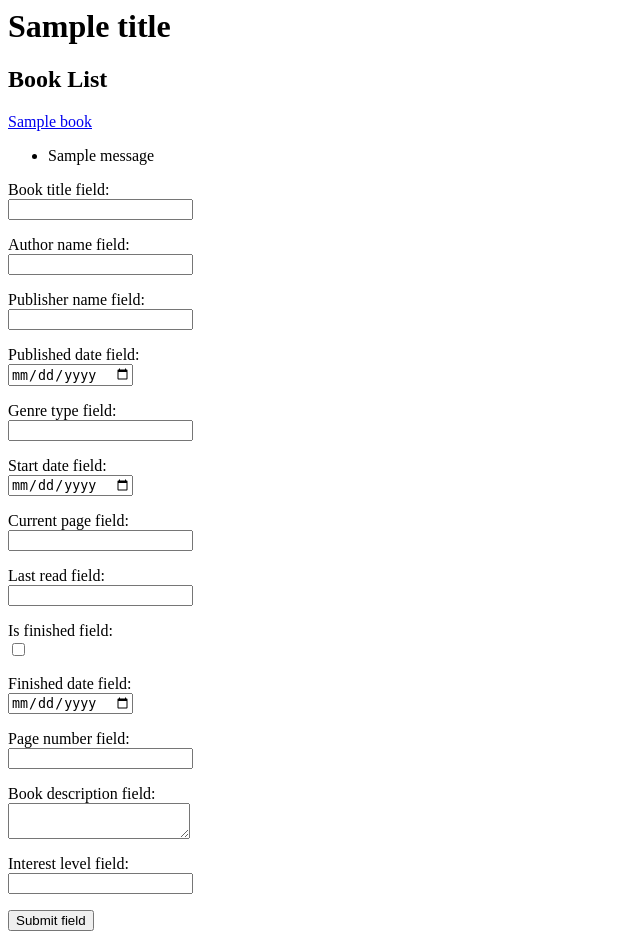
After one commit to Nkbloma/BookkeeperWebapp, a Flask app: template webapp/templates/createbook.html in a window 1280 px wide. The commit adds this page. Shown: the whole page, without its empty margins (0-640 px from the left). Run offline with Flask 2, Linux system fonts and the light colour scheme; the template is opened without the code that fills it: most values are stand-ins (such as "Sample title", 1, 10 or a date in 2020); one stand-in notice (Sample message) is shown; form fields are guessed from the names that the template uses; parts of the project's set-up code (start-up, migrations or seed data) failed here and were passed over.

Commit message:
Added forms and layout for an insert form

```diff
--- a/webapp/models.py
+++ b/webapp/models.py
@@ -15,6 +15,7 @@ class bookrecord_table(db.Model):
     book_description = db.Column(db.Text)
     current_page = db.Column(db.Integer)
     interest_level = db.Column(db.Integer)
+    last_read_date = db.Column(db.Date)
 
     #Relationships. These are basically how python does joins.
     get_author = db.relationship('author_table', backref='written_books', lazy=True)
@@ -41,7 +42,7 @@ class genre_table(db.Model):
     genre_name = db.Column(db.String(255))
 
     def __repr__(self):
-        return '<Genre Id: {} \n Genre name: {}'.format(self.genre_id, self.genre_name)
+        return '<Genre Id: {} Genre name: {}\n'.format(self.genre_id, self.genre_name)
 
 genrebook_junctiontable = db.Table('genrebook_junctiontable', db.metadata,
     db.Column('genre_junctionid', db.Integer, db.ForeignKey('genre_table.genre_id')),
--- a/webapp/routes.py
+++ b/webapp/routes.py
@@ -1,13 +1,13 @@
 from webapp import app
-from flask import Flask, redirect, render_template
+from flask import Flask, redirect, flash, render_template, url_for
 from webapp import db
 from webapp.models import bookrecord_table, author_table, genre_table, publisher_table #genrebook_junctiontable
+from webapp.forms import CreateBookForm
 
 @app.route('/')
 @app.route('/records')
 def records():
     Book = bookrecord_table.query.all()
-
     return render_template("index.html", title="records", books = Book)
 
 @app.route('/bookrecord/<thisBooksTitle>')
@@ -25,7 +25,7 @@ def bookrecord(thisBooksTitle):
     thisBooksIsFinished = thisBooksRecords.is_finished
     thisBooksFinishDate = thisBooksRecords.finished_date
     thisBooksDescription = thisBooksRecords.book_description
-
+    thisBooksLastReadDate = thisBooksRecords.last_read_date
 
     return render_template("bookrecord.html",
     Title = thisBooksTitle,
@@ -39,13 +39,38 @@ def bookrecord(thisBooksTitle):
     PageLength = thisBooksPageLength,
     IsFinished = thisBooksIsFinished,
     FinishDate = thisBooksFinishDate,
-    Description = thisBooksDescription
+    Description = thisBooksDescription,
+    LastReadDate = thisBooksLastReadDate
     )
 
-@app.route('/createbook')
+@app.route('/createbook', methods=['GET', 'POST'])
 def createbook():
-    return render_template("index.html", title="createbook")
+    createForm = CreateBookForm()
+    if createForm.validate_on_submit():
+        InsertForm(createForm)
+        return redirect('/records')
+
+    return render_template("createbook.html", title="createbook", form=createForm)
 
 @app.route('/info')
 def home():
     return render_template("index.html", title="info")
+
+
+def InsertForm(InsertForm):
+    newbook=bookrecord_table(
+        book_title=InsertForm.bookTitle_field.data,
+        book_author=1,
+        book_publisher=2,
+        publish_date=InsertForm.publishedDate_field.data,
+        start_date=InsertForm.startDate_field.data,
+        is_finished=0,
+        finished_date=None,
+        number_of_pages=125,
+        book_description="Tis a new book",
+        current_page=0,
+        interest_level=2
+    )
+    db.session.add(newbook)
+    db.session.commit()
+    flash("Book title {} author name {}".format(InsertForm.bookTitle_field.data, InsertForm.authorName_field.data))
--- /dev/null
+++ b/webapp/templates/createbook.html
@@ -0,0 +1,57 @@
+            {% extends "index.html" %}
+            {% block content%}
+            {% if form.errors %}
+            <ul class="errors">
+                {% for field_name, field_errors in form.errors|dictsort if field_errors %}
+                    {% for error in field_errors %}
+                        <li>{{ form[field_name].label }}: {{ error }}</li>
+                    {% endfor %}
+                {% endfor %}
+            </ul>
+         {% endif %}
+           <form action="" method="post" novalidate>
+                {{ form.hidden_tag() }}
+                <p>
+                    {{ form.bookTitle_field.label }}: </br> {{ form.bookTitle_field }}
+                </p>
+                <p>
+                    {{ form.authorName_field.label }}: </br> {{ form.authorName_field }}
+                </p>
+                <p>
+                    {{ form.publisherName_field.label }}: </br> {{ form.publisherName_field }}
+                </p>
+                <p>
+                    {{ form.publishedDate_field.label }}: </br> {{ form.publishedDate_field }}
+                </p>
+                <p>
+                    {{ form.genreType_field.label }}: </br> {{ form.genreType_field }}
+                </p>
+                <p>
+                    {{ form.startDate_field.label }}: </br> {{ form.startDate_field }}
+                </p>
+                <p>
+                    {{ form.currentPage_field.label }}: </br> {{ form.currentPage_field }}
+                </p>
+                <p>
+                    {{ form.lastRead_field.label }}: </br> {{ form.lastRead_field }}
+                </p>
+                <p>
+                    {{ form.isFinished_field.label }}: </br> {{ form.isFinished_field }}
+                </p>
+                <p>
+                    {{ form.finishedDate_field.label }}: </br> {{ form.finishedDate_field }}
+                </p>
+                <p>
+                    {{ form.pageNumber_field.label }}: </br> {{ form.pageNumber_field }}
+                </p>
+                <p>
+                    {{ form.bookDescription_field.label }}: </br> {{ form.bookDescription_field }}
+                </p>
+                <p>
+                    {{ form.interestLevel_field.label }}: </br> {{ form.interestLevel_field }}
+                </p>
+                <p>
+                    {{ form.submit_field() }}
+                </p>
+           </form>
+           {%endblock%}
--- a/webapp/templates/index.html
+++ b/webapp/templates/index.html
@@ -13,5 +13,15 @@
                 </a>
             {% endfor %}
 
+            {% with messages = get_flashed_messages() %}
+        {% if messages %}
+        <ul>
+            {% for message in messages %}
+            <li>{{ message }}</li>
+            {% endfor %}
+        </ul>
+        {% endif %}
+        {% endwith %}
+        {% block content %} {%endblock%}
     </body>
 </html>
```
Also changed, not shown: webapp/InsertBook.py (added, +28 -0 lines), webapp/forms.py (added, +36 -0 lines), webapp/templates/bookrecord.html (+7 -0 lines).
